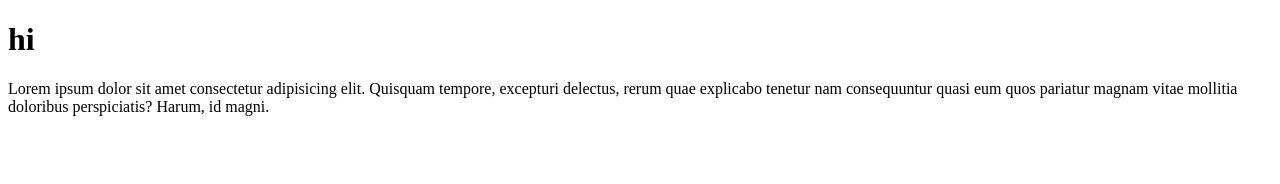
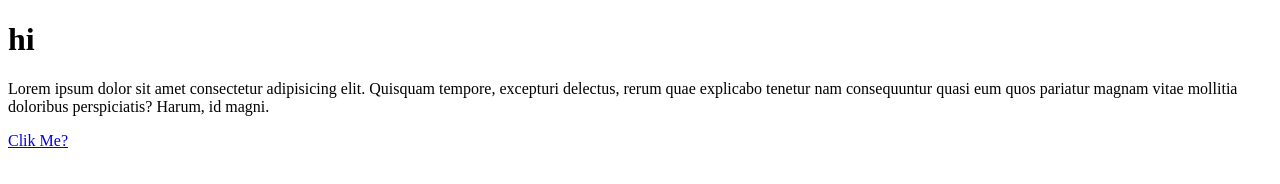
Before and after one commit to MDTufan/Exm, a plain HTML site: page index.html in a window 1280 px wide. Drawn offline with Linux system fonts and the light colour scheme.

Commit message:
link joine

```diff
--- a/index.html
+++ b/index.html
@@ -9,5 +9,6 @@
 <body>
     <h1>hi</h1>
     <p>Lorem ipsum dolor sit amet consectetur adipisicing elit. Quisquam tempore, excepturi delectus, rerum quae explicabo tenetur nam consequuntur quasi eum quos pariatur magnam vitae mollitia doloribus perspiciatis? Harum, id magni.</p>
+    <a href="#">Clik Me?</a>
 </body>
 </html>
```
